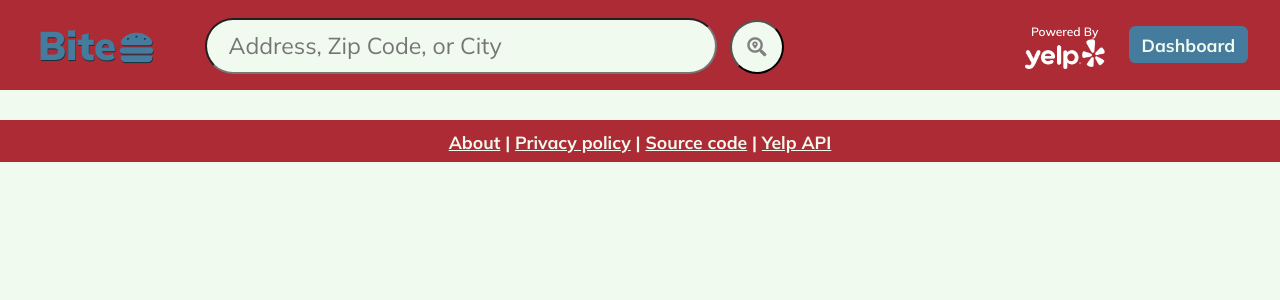
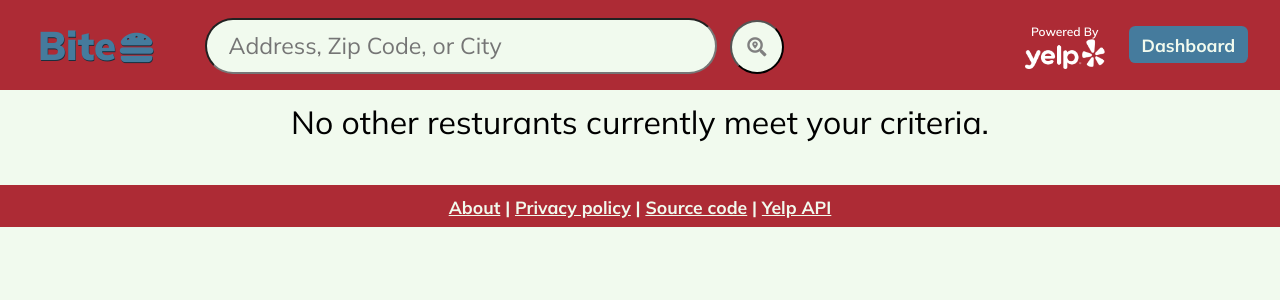
Before and after one commit to akayangel218/Project-Bite, a React (Create React App) app in the folder bite-frontend/: page /results in a window 1280 px wide. Shown: the top 300 px of the page. Built offline with nearby package versions, Linux system fonts and the light colour scheme.

Commit message:
added No results message to more results page

```diff
--- a/bite-frontend/src/Pages/primary_result.css
+++ b/bite-frontend/src/Pages/primary_result.css
@@ -108,14 +108,12 @@
   height: 45vmax;
   margin-top: 1.5vmax;
   border-radius: 1.8vmax;
-  /* border: 0.5vmax solid black; */
   margin-left: auto;
   margin-right: auto;
   display: inline-grid;
 }
 
 .pr-card-content {
-  /* border: 0.1vmax solid black; */
   margin-top: -13vmax;
   background-color: #F1FAEE;
   opacity: 0.85;
@@ -198,7 +196,6 @@
   grid-template-columns: auto auto auto;
   background-color: transparent;
   margin-top: .5vmax;
-  /* border: .5vmax solid black; */
 }
 
 .pr-l {
--- a/bite-frontend/src/Pages/results.css
+++ b/bite-frontend/src/Pages/results.css
@@ -105,3 +105,10 @@
   margin-bottom: 1vmax;
   font-weight: 600;
 }
+
+.noRestaurant{
+  padding: 1vmax;
+  font-size: 2em;
+  margin-left: auto;
+  margin-right: auto;
+}
--- a/bite-frontend/src/Pages/results.js
+++ b/bite-frontend/src/Pages/results.js
@@ -42,6 +42,14 @@ const defaultDislikeButton = (restaurant) => {  //decide which dislike button to
 
 const ResultsPage = () => {
   const { restaurantList } = useContext(GlobalContext);
+
+  if (restaurantList <= 1) {
+      return(
+        <div className='noRestaurant'>
+          No other resturants currently meet your criteria.
+        </div>
+      )
+  }
 
   // ===== Functions to Update State =====
   const handleButtonClick = (restaurant, buttonID, idxLike, idxDislike) =>{
```
